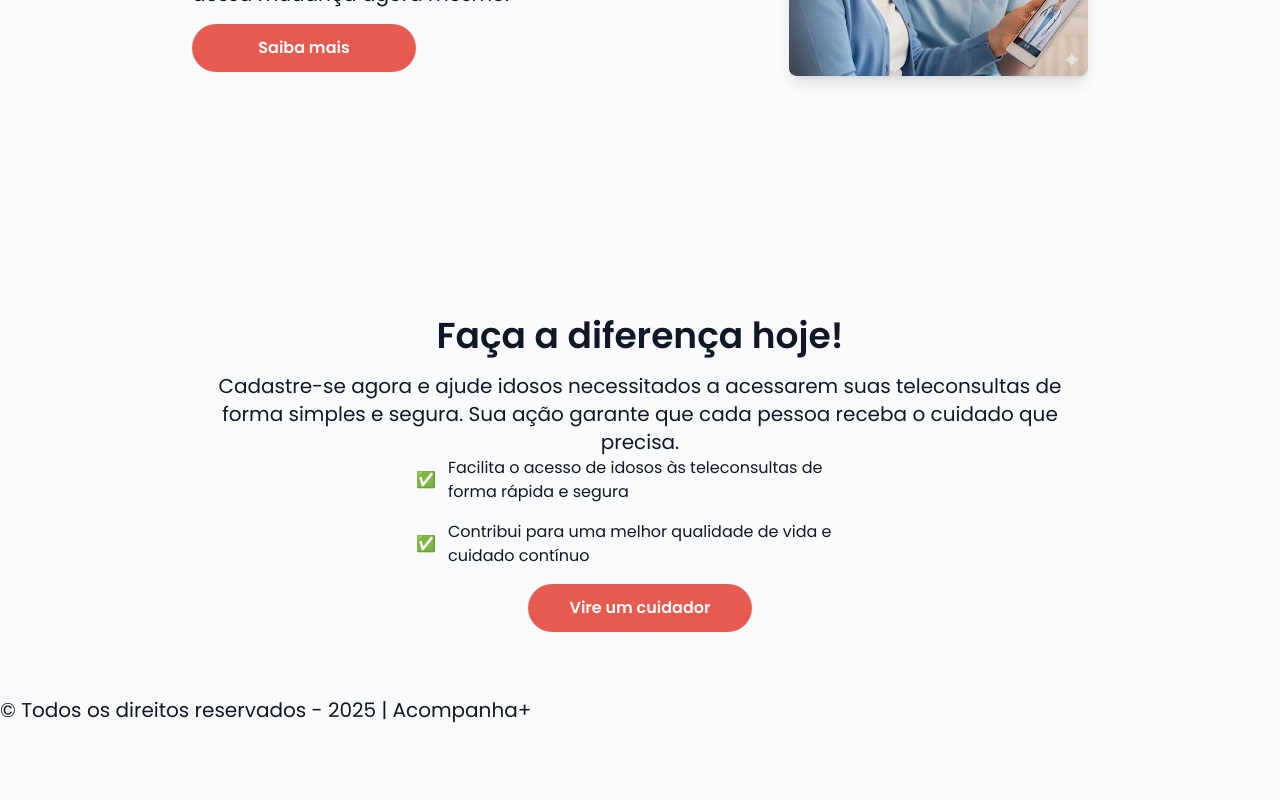
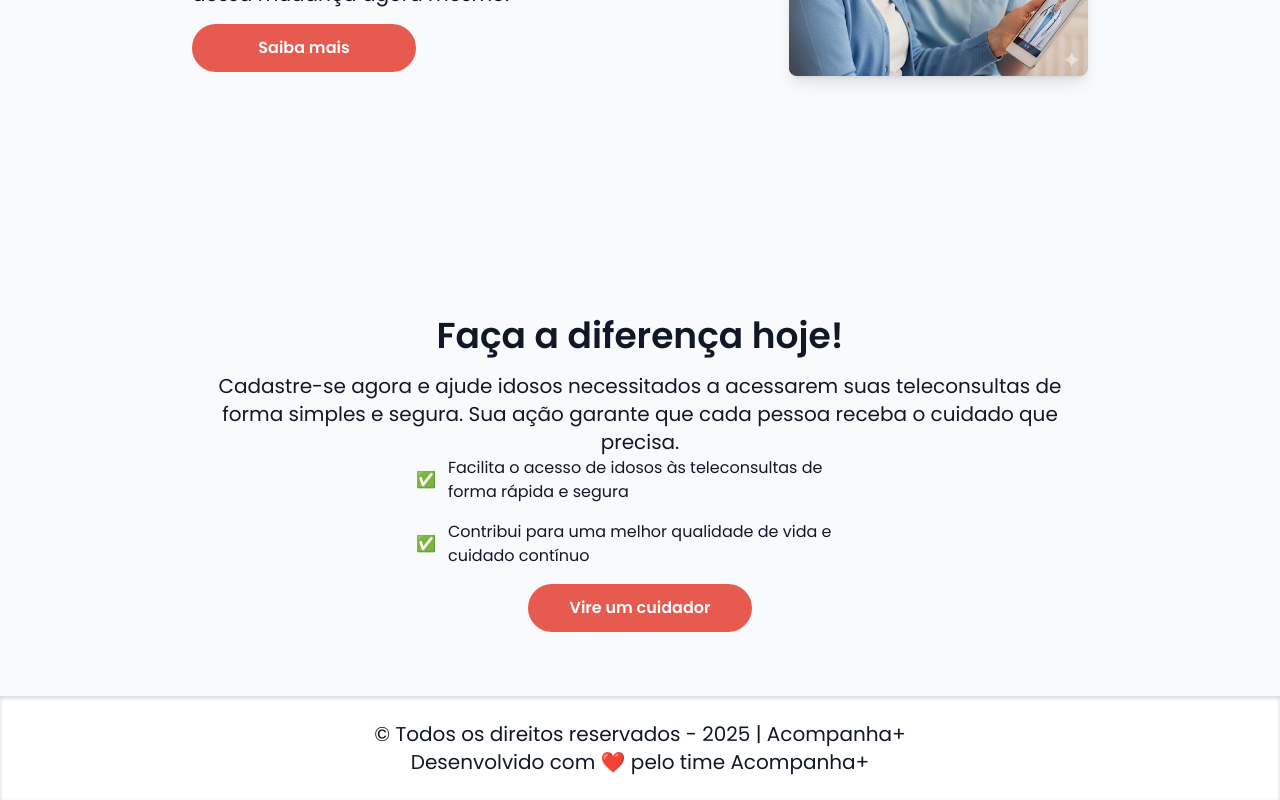
Before and after one commit to acompanha-mais/site-spa, a React (Vite) app in the folder site-spa/: page / in a window 1280 px wide. Shown: the part 375-1175 px from the top of the page. Before the commit the page ends 1099 px from the top, so only its background shows below. Built offline with nearby package versions, Linux system fonts and the light colour scheme.

Commit message:
style(footer): adiciona sombra interna e centraliza

```diff
--- a/site-spa/src/components/Footer/Footer.tsx
+++ b/site-spa/src/components/Footer/Footer.tsx
@@ -1,7 +1,8 @@
 export default function Footer(){
     return(
-        <footer>
+        <footer className="text-center bg-white p-6 shadow-inner shadow-gray-300">
             <p>&copy; Todos os direitos reservados - 2025 | Acompanha+</p>
+            <p>Desenvolvido com ❤️ pelo time Acompanha+</p>
         </footer>
     );
 }
```
